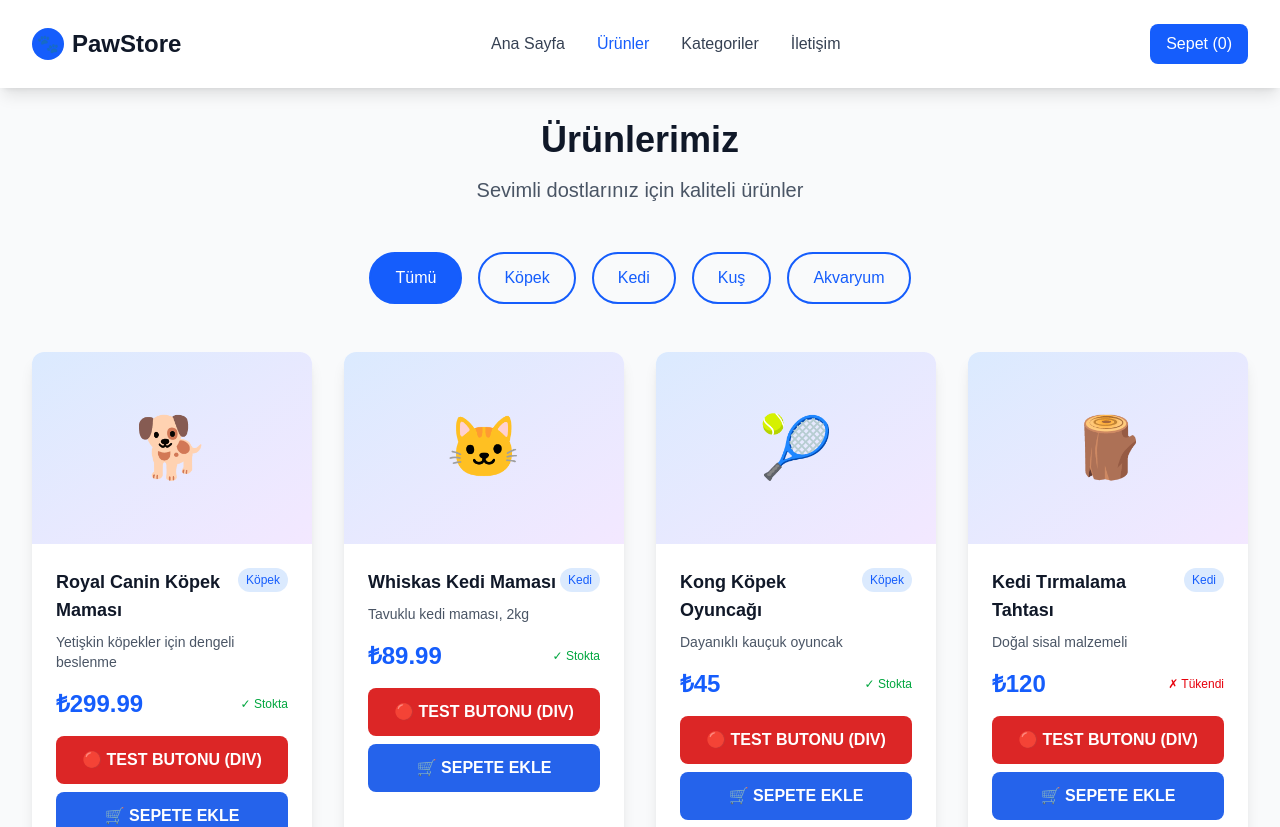
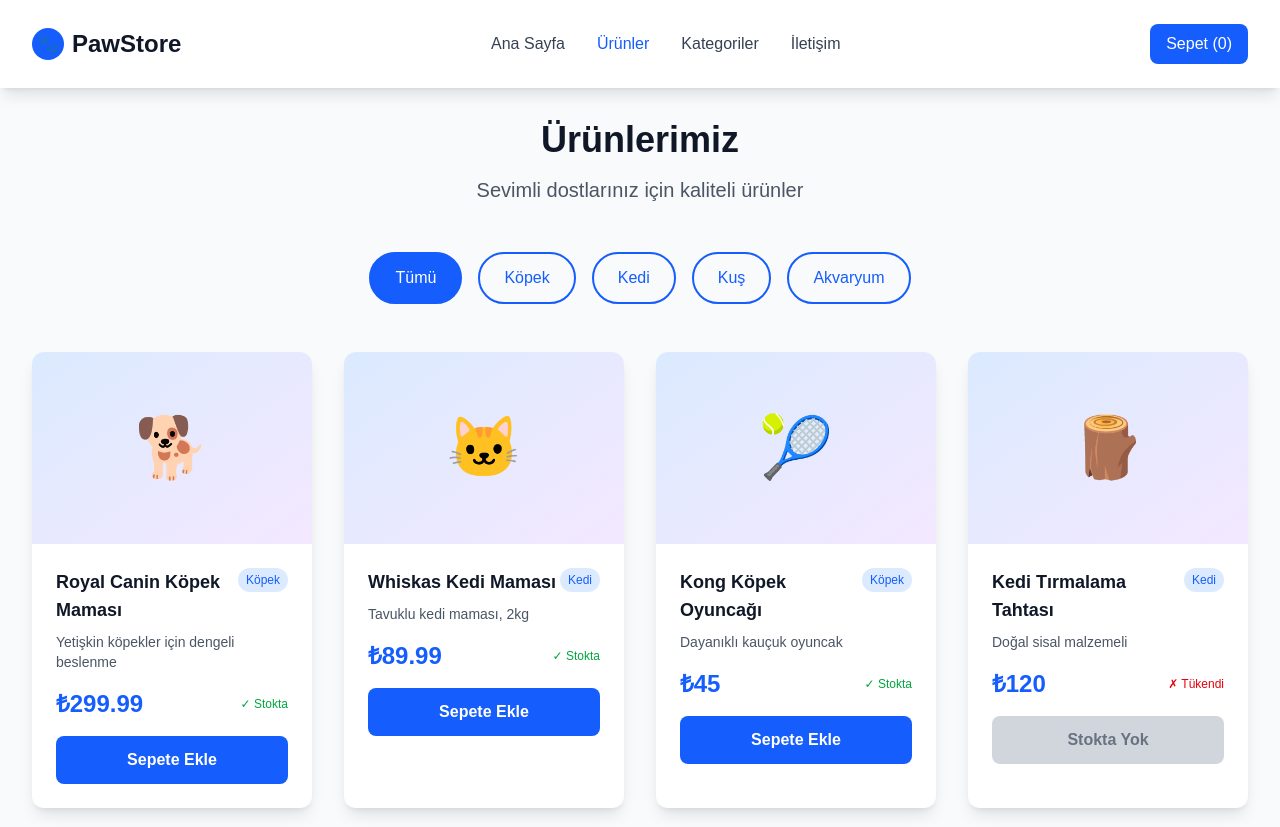
Before and after one commit to mehmetdonmezz/mehmetdonmezz, a Next.js app in the folder paw-store/: page /products in a window 1280 px wide. Shown: the top 827 px of the page. Built offline with nearby package versions, Linux system fonts and the light colour scheme.

Commit message:
Remove debug logs and improve product button styling
Co-authored-by: ademdonmez9 <ademdonmez9@gmail.com>

```diff
--- a/paw-store/src/app/cart/page.tsx
+++ b/paw-store/src/app/cart/page.tsx
@@ -4,9 +4,6 @@ import { useCart } from '@/context/CartContext';
 
 export default function CartPage() {
   const { items, updateQuantity, removeFromCart, getTotalPrice, getTotalItems, clearCart } = useCart();
-
-  console.log('Cart page items:', items);
-  console.log('Total items:', getTotalItems());
 
   if (items.length === 0) {
     return (
--- a/paw-store/src/app/products/page.tsx
+++ b/paw-store/src/app/products/page.tsx
@@ -173,35 +173,8 @@ export default function ProductsPage() {
                   </div>
                 </div>
 
-                {/* Test Butonu */}
-                <div
-                  onClick={() => {
-                    console.log('🔥 DIV CLICKED!', product.name);
-                    alert('🚨 DIV Test: ' + product.name + ' tıklandı!');
-                  }}
-                  style={{
-                    width: '100%',
-                    marginTop: '16px',
-                    padding: '12px',
-                    borderRadius: '8px',
-                    fontWeight: 'bold',
-                    cursor: 'pointer',
-                    backgroundColor: '#dc2626',
-                    color: 'white',
-                    textAlign: 'center',
-                    fontSize: '16px',
-                    userSelect: 'none'
-                  }}
-                >
-                  🔴 TEST BUTONU (DIV)
-                </div>
-
                 <button
                   onClick={() => {
-                    console.log('🔥 BUTTON CLICKED!', product.name);
-                    alert('🚨 Button Test: ' + product.name + ' butonuna tıklandı!');
-
-                    console.log('🛒 Adding to cart...', product);
                     addToCart({
                       id: product.id,
                       name: product.name,
@@ -209,22 +182,15 @@ export default function ProductsPage() {
                       category: product.category,
                       image: product.image
                     });
-                    alert('✅ ' + product.name + ' sepete eklendi!');
                   }}
-                  style={{
-                    width: '100%',
-                    marginTop: '8px',
-                    padding: '12px',
-                    borderRadius: '8px',
-                    fontWeight: 'bold',
-                    cursor: 'pointer',
-                    backgroundColor: '#2563eb',
-                    color: 'white',
-                    border: 'none',
-                    fontSize: '16px'
-                  }}
+                  className={`w-full mt-4 py-3 rounded-lg font-semibold transition-colors ${
+                    product.inStock
+                      ? 'bg-blue-600 text-white hover:bg-blue-700 cursor-pointer'
+                      : 'bg-gray-300 text-gray-500 cursor-not-allowed'
+                  }`}
+                  disabled={!product.inStock}
                 >
-                  🛒 SEPETE EKLE
+                  {product.inStock ? 'Sepete Ekle' : 'Stokta Yok'}
                 </button>
               </div>
             </div>
--- a/paw-store/src/context/CartContext.tsx
+++ b/paw-store/src/context/CartContext.tsx
@@ -57,9 +57,6 @@ export function CartProvider({ children }: { children: ReactNode }) {
 
   // Sepete ekleme
   const addToCart = (product: Omit<CartItem, 'quantity'>) => {
-    console.log('🛒 CartContext - Adding to cart:', product);
-    console.log('🛒 Current items before:', items);
-
     const newItem = { ...product, quantity: 1 };
     const existingItemIndex = items.findIndex(item => item.id === product.id);
 
@@ -68,14 +65,11 @@ export function CartProvider({ children }: { children: ReactNode }) {
       // Ürün zaten sepette, miktarı artır
       newItems = [...items];
       newItems[existingItemIndex].quantity += 1;
-      console.log('🛒 Existing item, increased quantity');
     } else {
       // Yeni ürün, sepete ekle
       newItems = [...items, newItem];
-      console.log('🛒 New item added');
     }
 
-    console.log('🛒 New items after:', newItems);
     setItems(newItems);
   };
 
```
